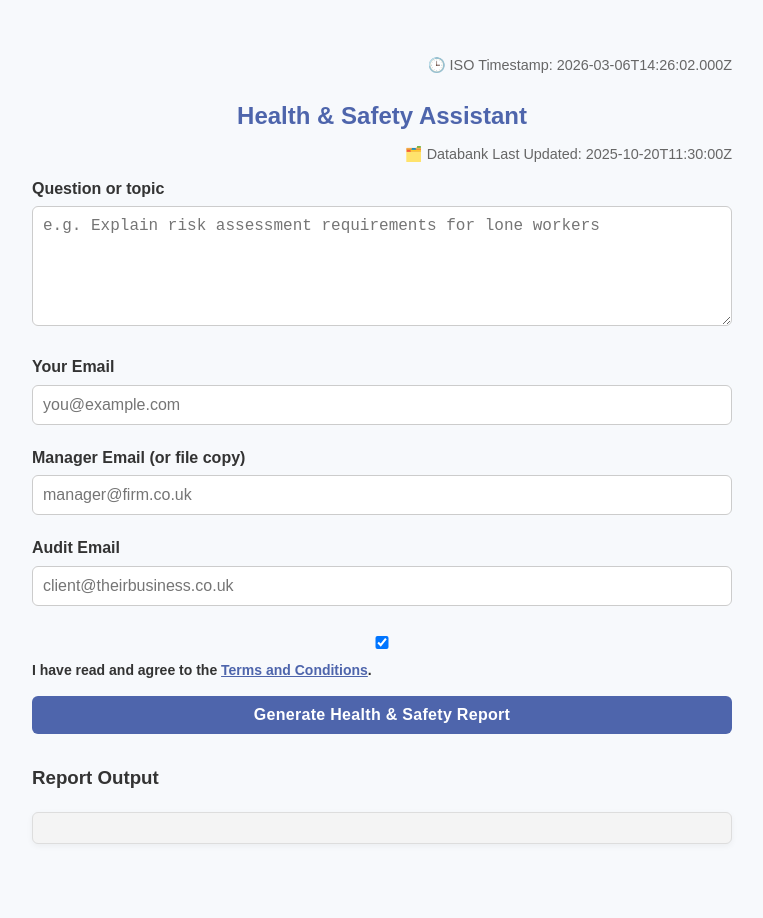
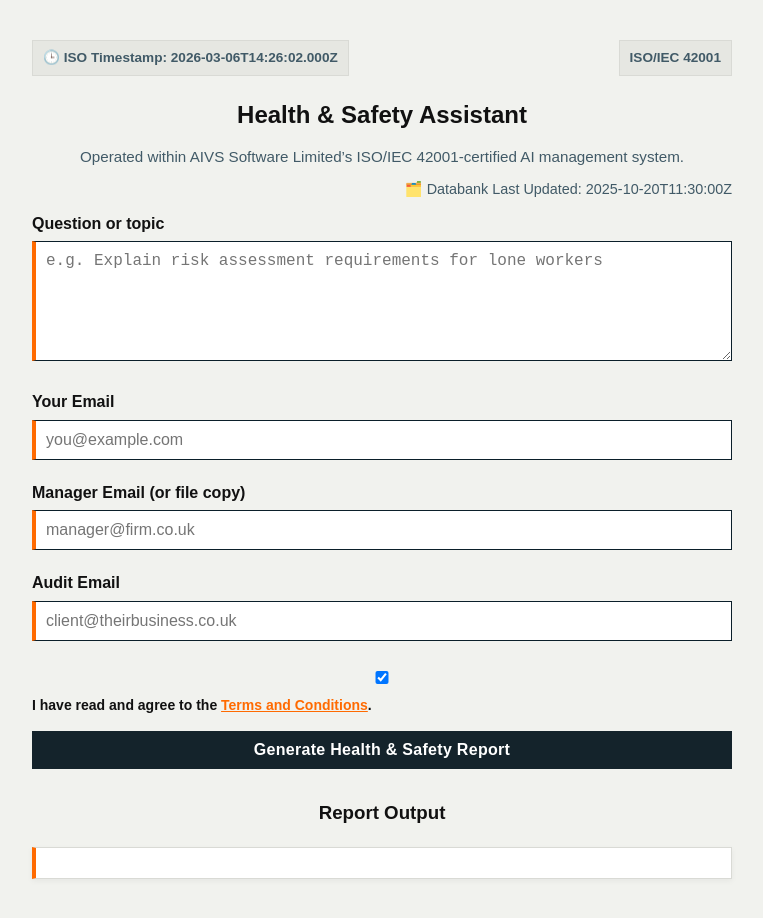
Before and after one commit to michaelwilliams-dev/hands-advice-assistant, a website: page public/health_safety.html in a window 1280 px wide. Shown: the whole page, without its empty margins (258-1021 px from the left). Drawn offline with Linux system fonts and the light colour scheme; no server answers.

Commit message:
Update health_safety.html

```diff
--- a/public/health_safety.html
+++ b/public/health_safety.html
@@ -1,28 +1,68 @@
-<!-- ISO Timestamp: 2025-11-16T09:30:00Z -->
+<!--health_safety.html -->
+<!-- ISO Timestamp: 2025-03-06T14:30:00Z -->
 <!DOCTYPE html>
 <html lang="en">
 <head>
   <meta charset="UTF-8" />
-  <title>Health & Safety Assistant</title>
+  <title>Health & Safety Advisor</title>
   <link rel="stylesheet" href="style.css" />
   <meta name="viewport" content="width=device-width, initial-scale=1.0" />
 
   <style>
     body {
       font-family: Arial, sans-serif;
-      background-color: #f7f9fc;
+      background-color: #f1f2ee;
       padding: 40px;
       max-width: 700px;
       margin: auto;
-      color: #333;
+      color: #0b1f2a;
     }
 
-    h2 { text-align: center; color: #4e65ac; }
+    .top-meta {
+      display: flex;
+      justify-content: space-between;
+      align-items: center;
+      gap: 10px;
+      margin-bottom: 12px;
+      flex-wrap: wrap;
+    }
+
+    #page-iso,
+    .iso-pill {
+      font-size: 0.85rem;
+      color: #415a67;
+      background: #e6e7e2;
+      border: 1px solid #d9dad5;
+      padding: 6px 10px;
+      display: inline-block;
+      border-radius: 0;
+      font-weight: 600;
+    }
+
+    .iso-note {
+      font-size: 0.95rem;
+      color: #415a67;
+      text-align: center;
+      line-height: 1.5;
+      margin-top: 0;
+      margin-bottom: 14px;
+    }
+
+    h2 {
+      text-align: center;
+      color: #111111;
+    }
+
+    h3 {
+      text-align: center;
+      color: #111111;
+    }
 
     label {
       font-weight: bold;
       margin-top: 10px;
       display: block;
+      color: #111111;
     }
 
     input, textarea, button {
@@ -34,57 +74,70 @@
       box-sizing: border-box;
     }
 
+    input,
+    textarea {
+      border: 1px solid #0b1f2a;
+      border-left: 4px solid #ff6a00;
+      border-radius: 0;
+      background: #ffffff;
+      color: #0b1f2a;
+    }
+
     textarea {
       resize: vertical;
       min-height: 100px;
     }
 
     button {
-      background-color: #4e65ac;
+      background-color: #14232b;
       color: white;
       border: none;
-      border-radius: 6px;
+      border-radius: 0;
       cursor: pointer;
       font-size: 1rem;
     }
 
-    button:hover { background-color: #3c5093; }
+    button:hover {
+      background-color: #0b1f2a;
+    }
 
     /* -------------------------------------------------
        REPORT OUTPUT AREA (UPDATED TO ARIAL)
     ------------------------------------------------- */
     pre {
-      background: #f4f4f4;
+      background: #ffffff;
       padding: 15px;
-      border: 1px solid #ddd;
-      border-radius: 6px;
+      border: 1px solid #d9dad5;
+      border-left: 4px solid #ff6a00;
+      border-radius: 0;
       white-space: pre-wrap;
-      font-family: Arial, Helvetica, sans-serif;   /* ← Force Arial */
-      font-size: 15px;                             /* ← Smooth reading */
-      line-height: 1.55;                           /* ← Accounting style */
-      color: #222;                                 /* ← Darker text */
+      font-family: Arial, Helvetica, sans-serif;
+      font-size: 15px;
+      line-height: 1.55;
+      color: #0b1f2a;
     }
 
     .terms-box {
       font-size: 14px;
       margin-top: 15px;
       margin-bottom: 10px;
+      color: #0b1f2a;
     }
 
     .terms-box a {
-      color: #4e65ac;
+      color: #ff6a00;
       text-decoration: underline;
     }
 
     #response strong {
       font-weight: bold;
-      color: #4e65ac;
+      color: #111111;
     }
 
     #indexTimestamp, #budgetNotice {
       text-align: right;
       font-size: 0.9em;
-      color: #666;
+      color: #415a67;
     }
 
     #indexTimestamp { margin-top: -5px; }
@@ -92,30 +145,37 @@
 
     /* --- Clear button -------------------------------------------- */
     #clearResultsBtn {
-      background:#4e65ac;
-      color:#fff;
-      border:none;
-      border-radius:0;
-      padding:14px 28px;
-      font-size:17px;
-      font-weight:700;
-      cursor:pointer;
-      margin:25px 0 15px auto;
-      display:none;
+      background: #14232b;
+      color: #fff;
+      border: none;
+      border-radius: 0;
+      padding: 14px 28px;
+      font-size: 17px;
+      font-weight: 700;
+      cursor: pointer;
+      margin: 25px 0 15px auto;
+      display: none;
     }
-    #clearResultsBtn:hover { background:#3c5399; }
+
+    #clearResultsBtn:hover {
+      background: #0b1f2a;
+    }
 
   </style>
 </head>
 
 <body>
 
-  <!-- Visible ISO timestamp at top -->
-  <p style="text-align:right; font-size:0.9rem; color:#666;">
-    🕒 ISO Timestamp: <span id="iso-timestamp"></span>
-  </p>
+  <div class="top-meta">
+    <div id="page-iso">🕒 ISO Timestamp: <span id="iso-timestamp"></span></div>
+    <div class="iso-pill">ISO/IEC 42001</div>
+  </div>
 
   <h2>Health & Safety Assistant</h2>
+
+  <p class="iso-note">
+    Operated within AIVS Software Limited’s ISO/IEC 42001-certified AI management system.
+  </p>
 
   <div id="indexTimestamp">🗂️ Databank Last Updated: 2025-10-20T11:30:00Z</div>
 
```
